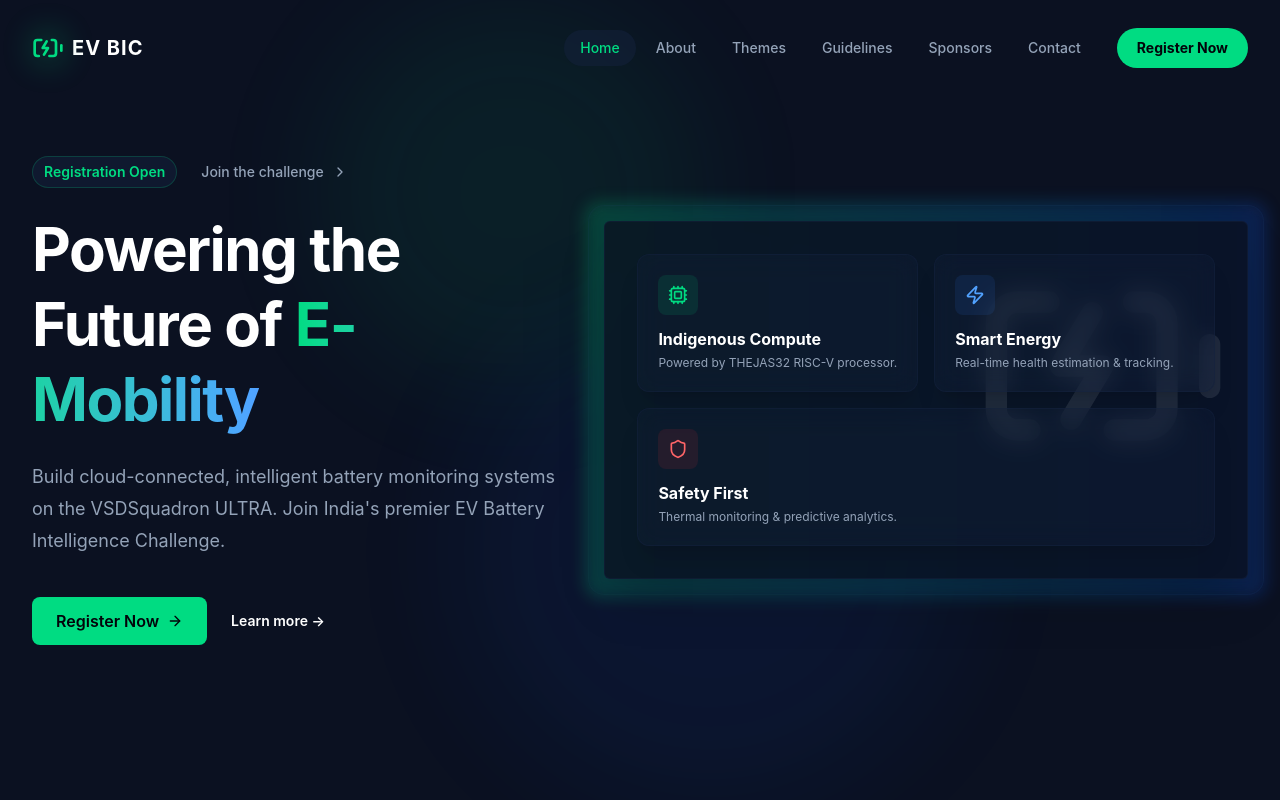
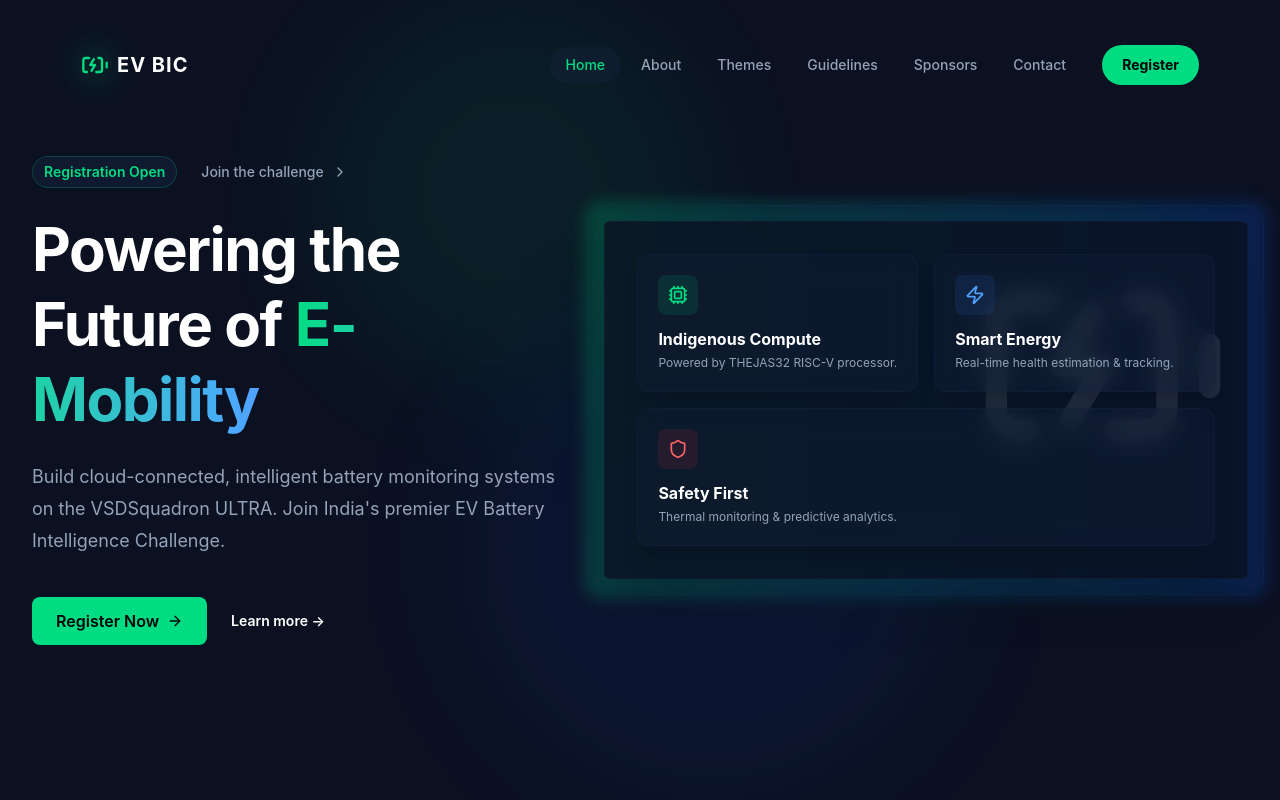
Before and after one commit to AdharshJolly/EV-BIC, a React (Vite) app: page / in a window 1280 px wide. Shown: the top 800 px of the page. Built offline with nearby package versions, Linux system fonts and the light colour scheme.

Commit message:
style: Update Navbar to a floating glass pill design

```diff
--- a/src/components/Navbar.tsx
+++ b/src/components/Navbar.tsx
@@ -29,19 +29,24 @@
   return (
     <nav
       className={cn(
-        "fixed top-0 w-full z-50 transition-all duration-300",
-        scrolled
-          ? "bg-brand-primary/80 backdrop-blur-lg border-b border-brand-secondary/50 py-2"
-          : "bg-transparent py-4"
+        "fixed top-0 left-0 right-0 z-50 transition-all duration-500 flex justify-center px-4",
+        scrolled ? "pt-4" : "pt-6"
       )}
     >
-      <div className="max-w-7xl mx-auto px-4 sm:px-6 lg:px-8">
-        <div className="flex items-center justify-between h-16">
+      <div
+        className={cn(
+          "w-full max-w-6xl transition-all duration-500 ease-in-out border border-brand-secondary/50",
+          scrolled
+            ? "bg-brand-primary/60 backdrop-blur-xl rounded-full px-6 py-2 shadow-[0_8px_32px_rgba(0,0,0,0.4)] border-brand-accent/20"
+            : "bg-transparent rounded-2xl px-4 py-3 border-transparent"
+        )}
+      >
+        <div className="flex items-center justify-between h-14">
           <div className="flex items-center">
             <Link to="/" className="flex items-center space-x-2 group">
               <div className="relative">
                 <div className="absolute inset-0 bg-brand-accent blur-lg opacity-20 group-hover:opacity-40 transition-opacity"></div>
-                <BatteryCharging className="h-8 w-8 text-brand-accent relative z-10" />
+                <BatteryCharging className="h-7 w-7 text-brand-accent relative z-10" />
               </div>
               <span className="text-xl font-bold text-white tracking-wider group-hover:text-brand-accent transition-colors">EV BIC</span>
             </Link>
@@ -62,7 +67,7 @@
                   {location.pathname === item.path && (
                     <motion.div
                       layoutId="navbar-indicator"
-                      className="absolute inset-0 bg-brand-secondary/50 rounded-full -z-10"
+                      className="absolute inset-0 bg-brand-secondary/40 rounded-full -z-10"
                       transition={{ type: "spring", bounce: 0.2, duration: 0.6 }}
                     />
                   )}
@@ -73,7 +78,7 @@
                 to="/register"
                 className="ml-4 bg-brand-accent text-brand-dark px-5 py-2.5 rounded-full text-sm font-bold hover:bg-white hover:shadow-[0_0_20px_-5px_rgba(0,220,130,0.5)] transition-all duration-300 transform hover:-translate-y-0.5"
               >
-                Register Now
+                Register
               </Link>
             </div>
           </div>
@@ -92,19 +97,19 @@
       <AnimatePresence>
         {isOpen && (
           <motion.div
-            initial={{ opacity: 0, height: 0 }}
-            animate={{ opacity: 1, height: 'auto' }}
-            exit={{ opacity: 0, height: 0 }}
-            className="md:hidden bg-brand-primary/95 backdrop-blur-xl border-b border-brand-secondary overflow-hidden"
+            initial={{ opacity: 0, scale: 0.95, y: -20 }}
+            animate={{ opacity: 1, scale: 1, y: 0 }}
+            exit={{ opacity: 0, scale: 0.95, y: -20 }}
+            className="absolute top-full left-4 right-4 mt-4 bg-brand-primary/95 backdrop-blur-2xl border border-brand-secondary rounded-3xl overflow-hidden shadow-2xl md:hidden"
           >
-            <div className="px-2 pt-2 pb-3 space-y-1 sm:px-3">
+            <div className="px-4 pt-4 pb-6 space-y-2">
               {navItems.map((item) => (
                 <Link
                   key={item.name}
                   to={item.path}
                   onClick={() => setIsOpen(false)}
                   className={cn(
-                    "block px-3 py-2 rounded-md text-base font-medium",
+                    "block px-4 py-3 rounded-xl text-base font-medium transition-colors",
                     location.pathname === item.path
                       ? "text-brand-accent bg-brand-secondary/30"
                       : "text-brand-muted hover:text-white hover:bg-brand-secondary/20"
@@ -116,7 +121,7 @@
               <Link
                 to="/register"
                 onClick={() => setIsOpen(false)}
-                className="block w-full text-center mt-4 bg-brand-accent text-brand-dark px-4 py-3 rounded-lg text-base font-bold hover:bg-white transition-colors"
+                className="block w-full text-center mt-6 bg-brand-accent text-brand-dark px-4 py-4 rounded-xl text-base font-bold hover:bg-white transition-colors"
               >
                 Register Now
               </Link>
```
